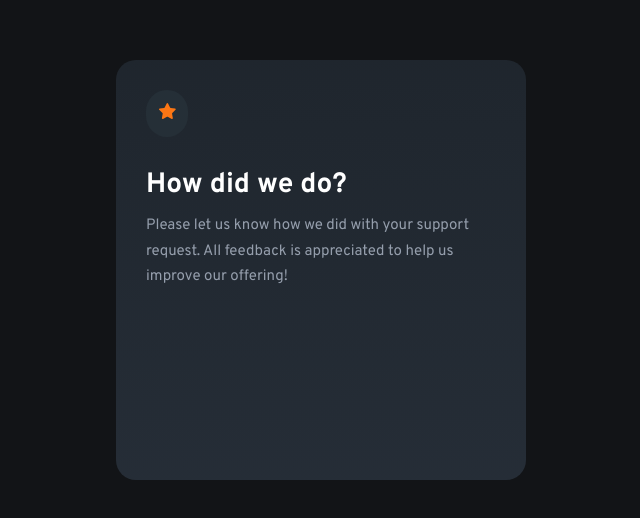
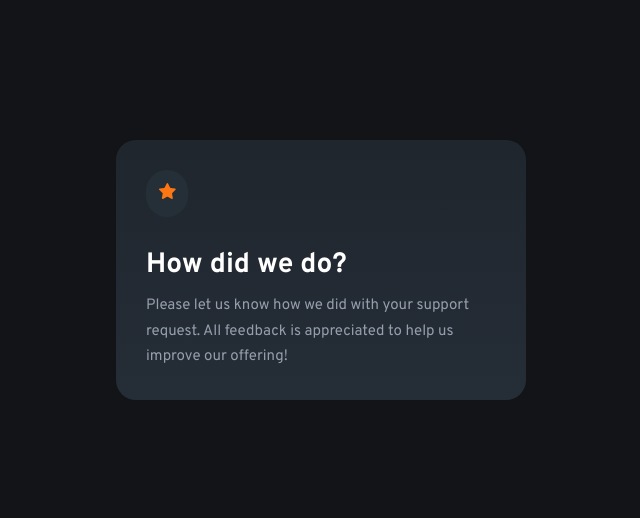
Before and after one commit to naveen-p08/interactive-rating-react, a React (Vite) app: page / in a window 1280 px wide. Shown: the part 130-648 px from the top of the page, without its empty margins (319-959 px from the left). Built offline with nearby package versions, Linux system fonts and the light colour scheme.

Commit message:
created rating buttons form

```diff
--- a/src/components/ui/Card.module.css
+++ b/src/components/ui/Card.module.css
@@ -1,6 +1,6 @@
 .card {
   width: 33rem;
-  height: 36rem;
+  /* height: 36rem; */
   background-image: var(--bg-gradient);
   border-radius: 2rem;
   padding: 3rem;
@@ -9,6 +9,6 @@
 @media (min-width: 768px) {
   .card {
     width: 41rem;
-    height: 42rem;
+    /* height: 42rem; */
   }
 }
```
Also changed, not shown: src/components/RatingForm.jsx (added, +16 -0 lines).
